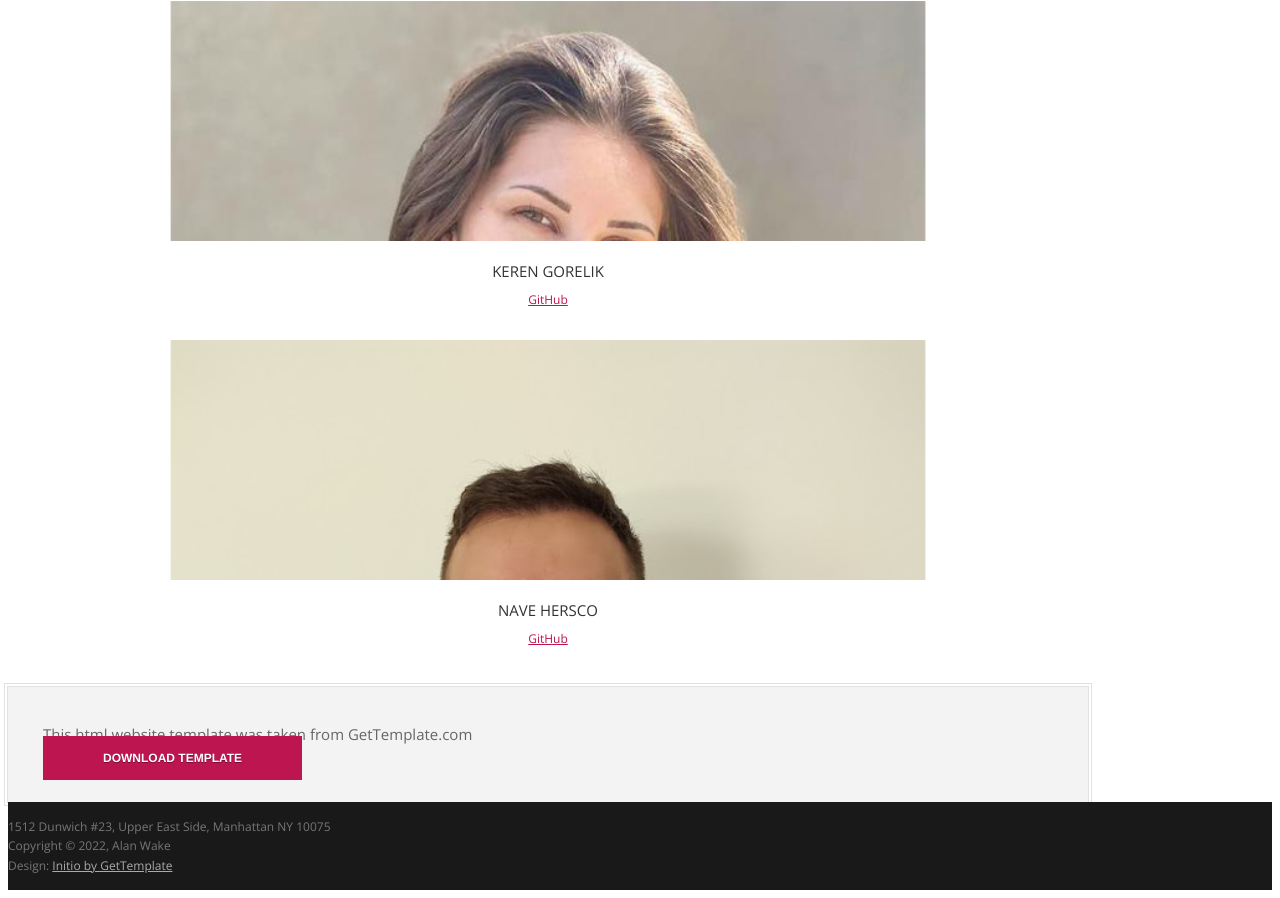
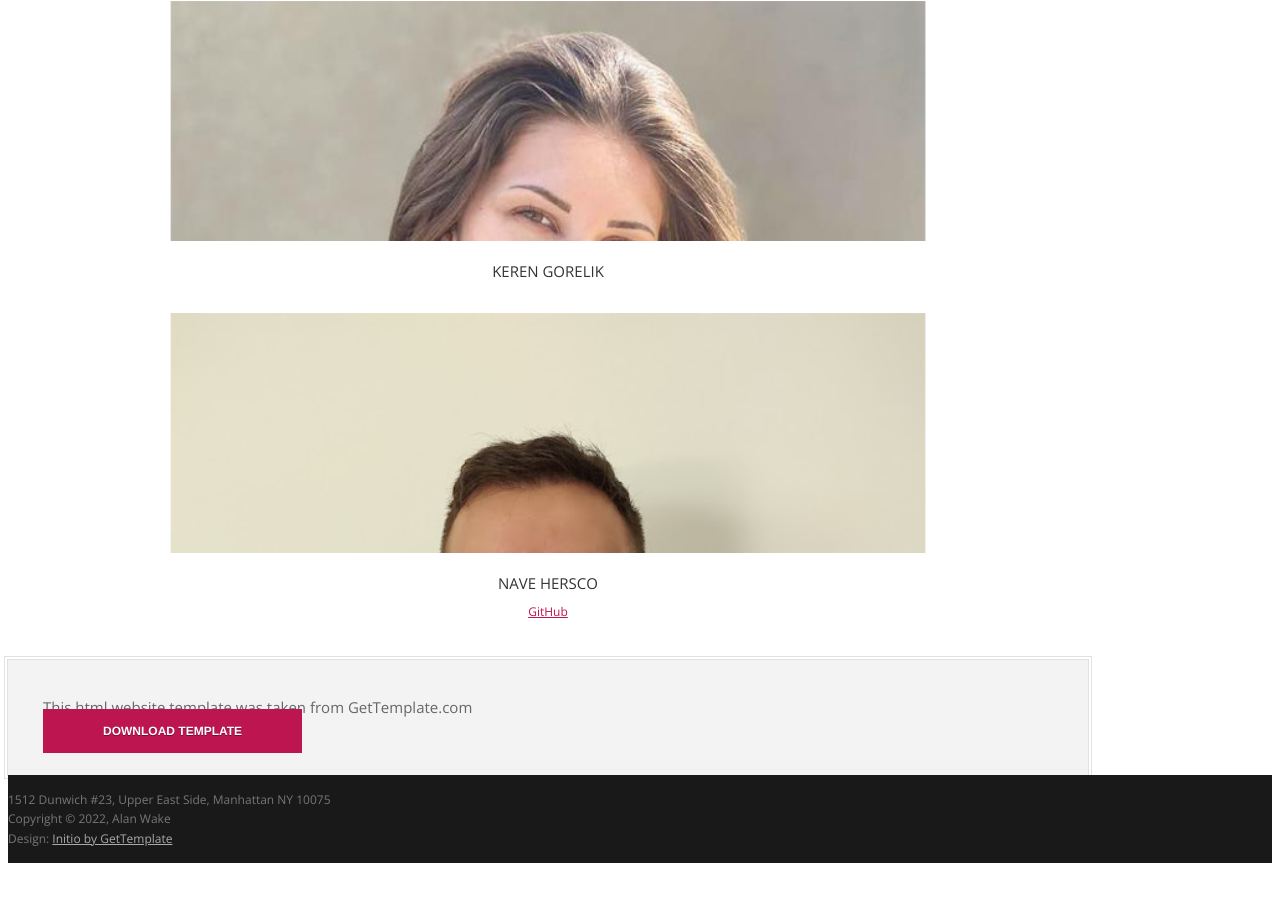
Before and after one commit to ThatGuyVanquish/CRStarshipDemo, a plain HTML site: page webdemo/website/index.html in a window 1280 px wide. Shown: the part 2308-3206 px from the top of the page. After the commit the page ends 3179 px from the top, so only its background shows below. Drawn offline with nearby package versions, Linux system fonts and the light colour scheme; some icons are missing; a web font is replaced by a local one.

Commit message:
Update index.html
Removed commented out bits

Signed-off-by: Nave <68282476+ThatGuyVanquish@users.noreply.github.com>

```diff
--- a/webdemo/website/index.html
+++ b/webdemo/website/index.html
@@ -112,17 +112,6 @@
 					</a>
 				</div>
 
-				<!-- <div class="col-xs-12 col-sm-6 col-md-4 col-lg-4">
-					<a class="thumbnail" href="https://www.linkedin.com/in/enav-leyboshor-0794964/">
-						<span class="img">
-							<img src="assets/images/s1.jpg" alt="">
-							<span class="cover"><span class="more">Linkedin &rarr;</span></span>
-						</span>
-						<span class="title">Einav Leyboshor</span>
-					</a>
-					<h4></h4>
-					<p></p>
-				</div> -->
 				<div class="col-xs-12 col-sm-6 col-md-4 col-lg-4"></div>
 
 				<div class="col-xs-12 col-sm-6 col-md-4 col-lg-4">
@@ -153,7 +142,6 @@
 						</span>
 						<a class="thumbnail" href="https://www.linkedin.com/in/keren-gorelik-5ab1b8233/"><span class="title">Keren Gorelik</span></a>
 					</a>
-					<span class="details"><a href="https://github.com/Keren1231998">GitHub</a></span>
 					<h4></h4>
 					<p></p>
 				</div>
```
